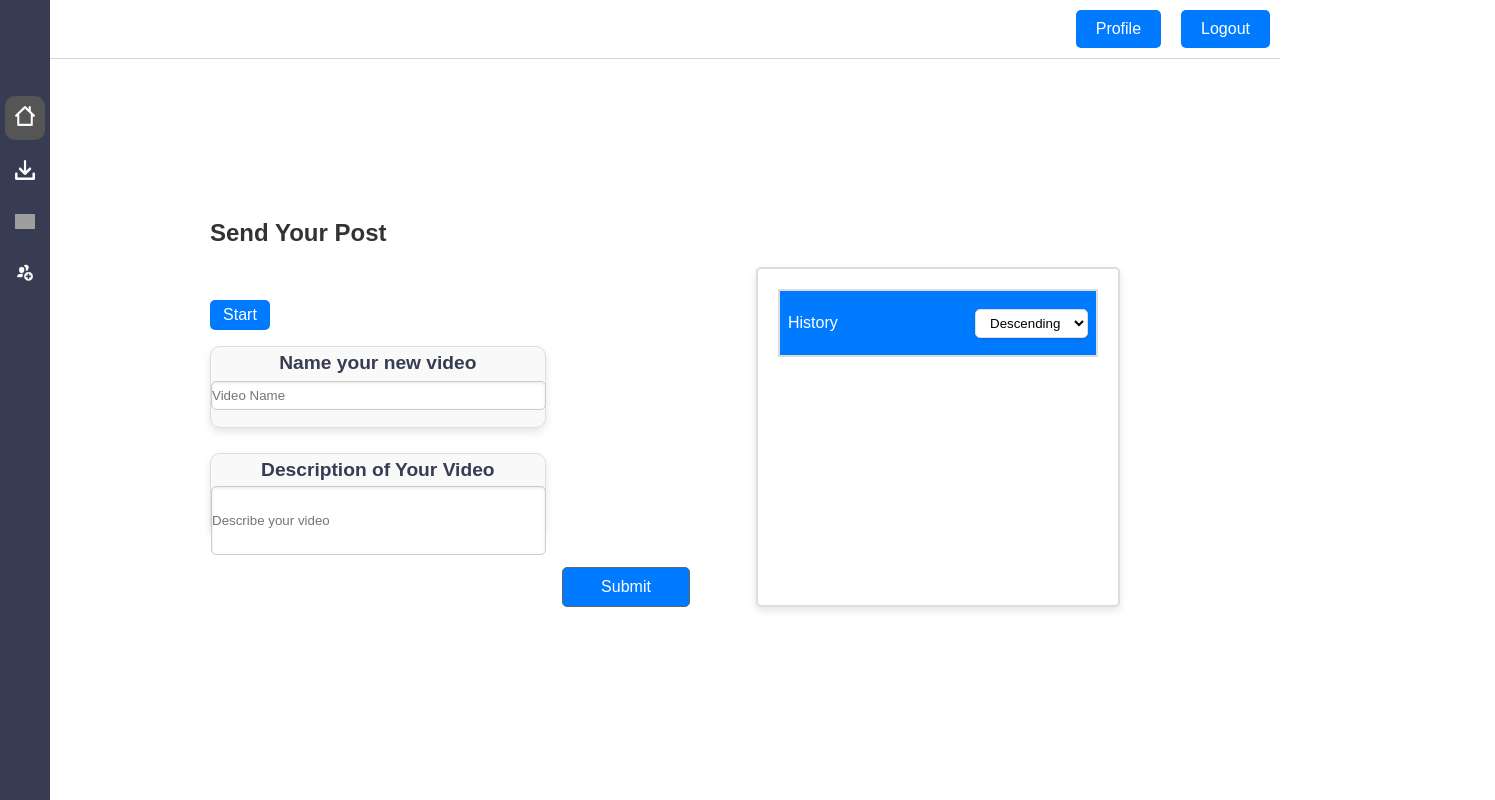
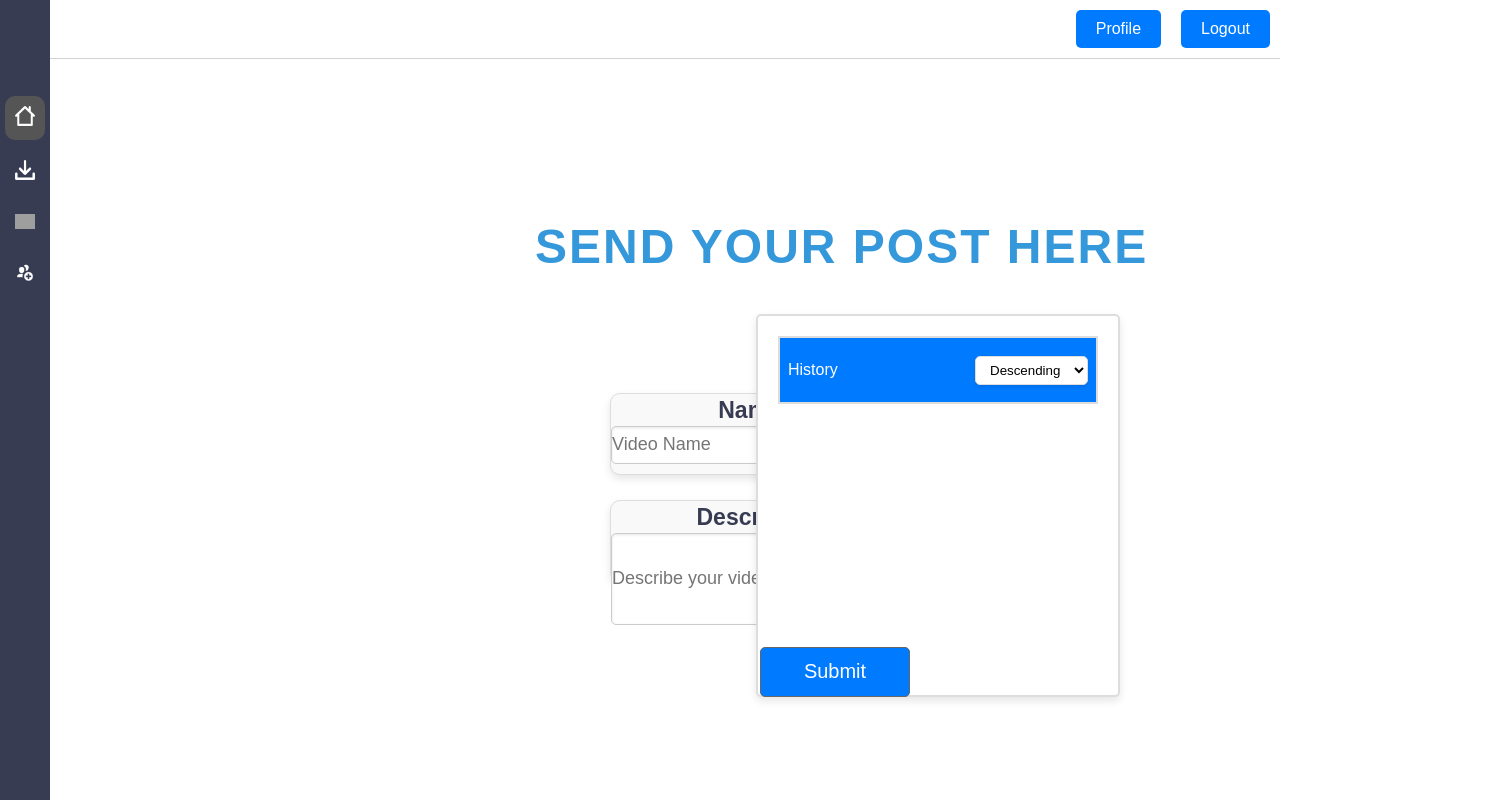
Before and after one commit to COSC-499-W2023/year-long-project-team-6, a React (Create React App) app in the folder app/frontend/: page /PostPage in a window 1280 px wide. Shown: the whole page, 1495 px wide, since content can reach past the window. Built offline with nearby package versions, Linux system fonts and the light colour scheme; sample sign-in values are in the browser's storage; grey boxes are pictures that could not be loaded.

Commit message:
UI version 2

```diff
--- a/app/frontend/src/component/CSS/post.css
+++ b/app/frontend/src/component/CSS/post.css
@@ -183,7 +183,7 @@
     padding: 20px;
     box-shadow: 0 4px 8px rgba(0, 0, 0, 0.1);
     transition: all 0.3s ease;
-    width: 69.5%;
+    width: 94%;
     height: 80px;
 }
 
@@ -217,4 +217,41 @@
 #text_one {
     margin-bottom: 25px;
     margin-top: 15px;
+    margin-left: 400px;
+    font-size: larger;
 }
+
+#text_two {
+    margin-bottom: 25px;
+    margin-top: 15px;
+    margin-left: 400px;
+    font-size: larger;
+}
+
+#VName {
+    font-size: large;
+}
+
+#Description {
+    font-size: large;
+}
+
+#submit {
+    margin-left: 550px;
+    width: 150px;
+    height: 50px;
+    font-size: 20px;
+}
+
+#send {
+    margin-left: 375px;
+    color: #3498db;
+    font-size: 2em;
+    text-transform: uppercase;
+    letter-spacing: 2px;
+
+}
+
+#videoContainer {
+    margin-left: 590px;
+}
--- a/app/frontend/src/pages/Post.js
+++ b/app/frontend/src/pages/Post.js
@@ -180,7 +180,7 @@ function PostPage() {
     return (
         <div id='page'>
             <div id="send">
-                <h2>Send Your Post</h2>
+                <h2>Send Your Post Here</h2>
             </div>
             <div className="flex-container">
                 <div id="input">
@@ -211,7 +211,7 @@ function PostPage() {
                                 </select>
                             </div>
                         */}
-                            <div className="EnterText">
+                            <div className="EnterText" id="text_two">
                                 <legend>Description of Your Video</legend>
                                 <input type="text" id="Description" placeholder="Describe your video" name="post_text" />
                             </div>
```
